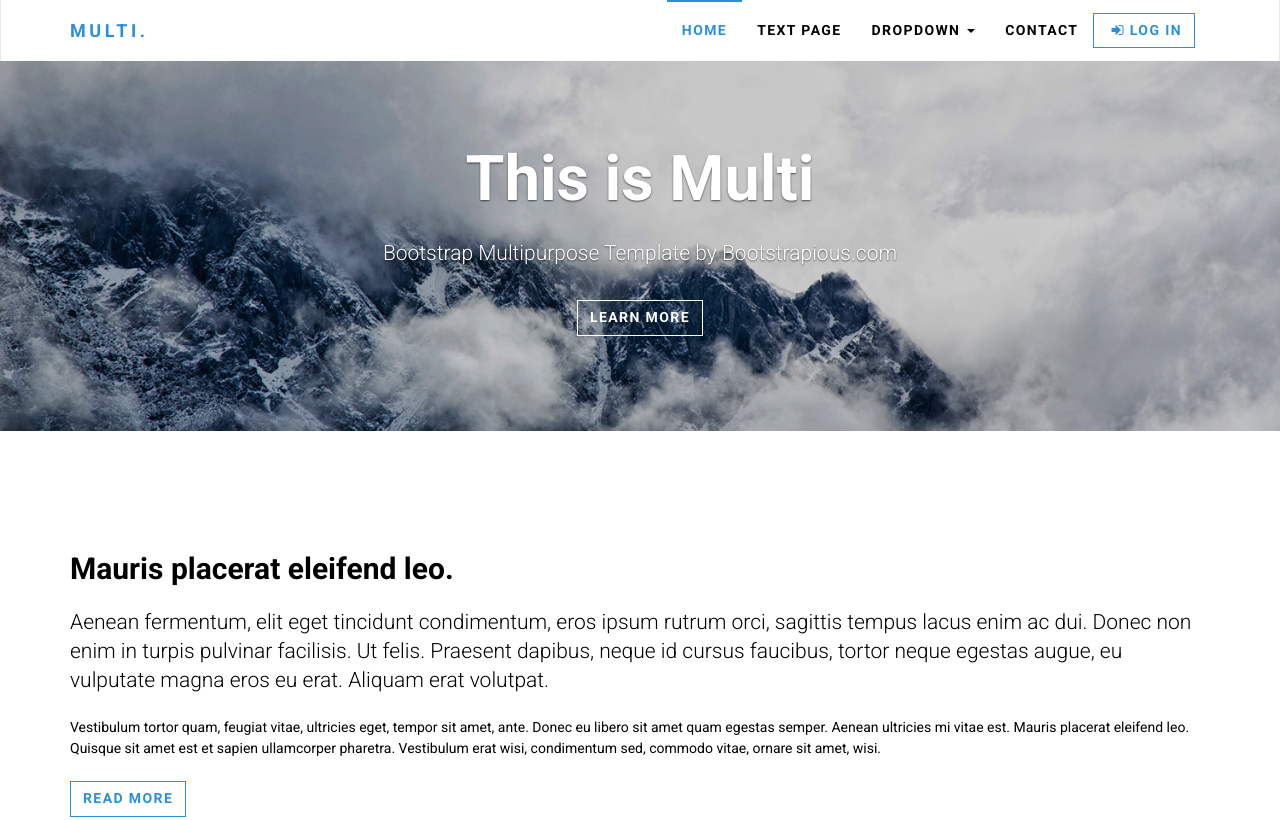
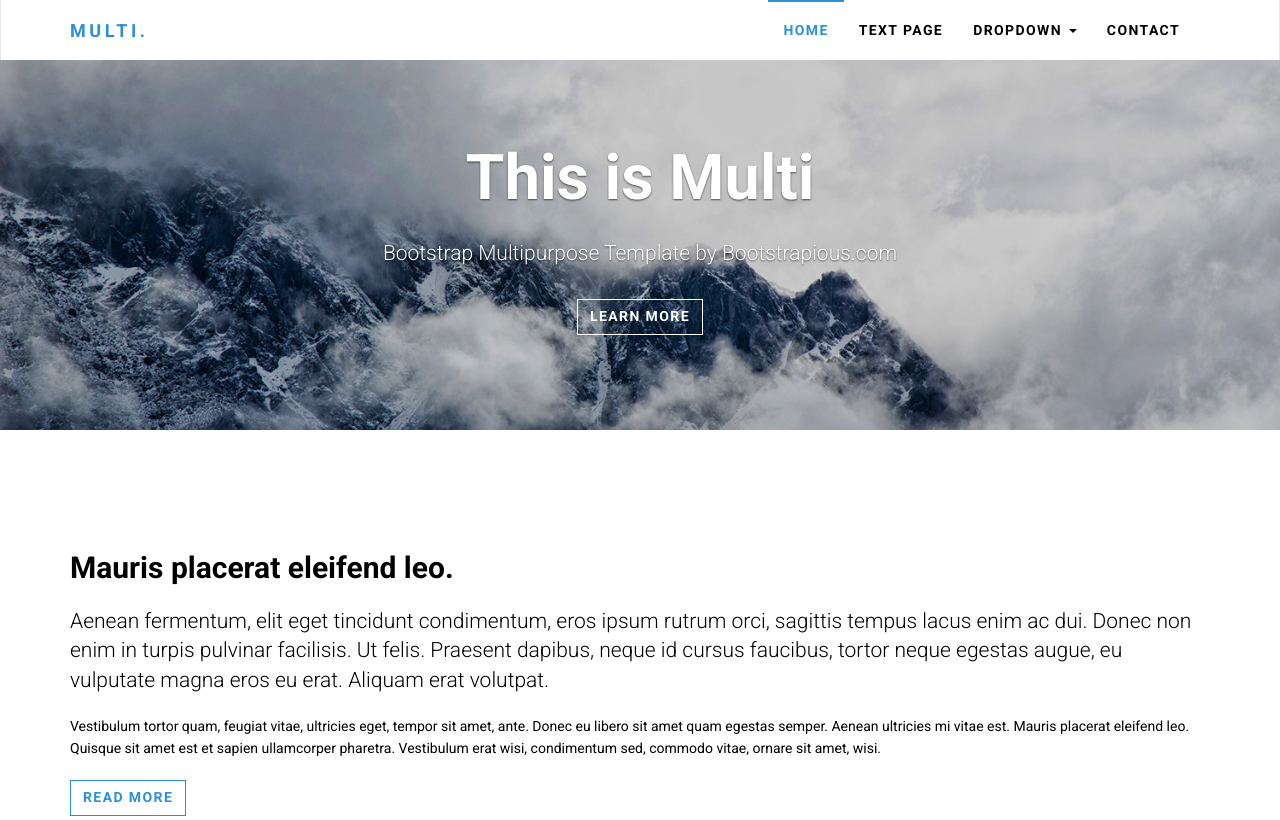
Before and after one commit to delhauge/delhauge.github.io, a plain HTML site: page index.html in a window 1280 px wide. Shown: the top 820 px of the page. Drawn offline with nearby package versions, Linux system fonts and the light colour scheme.

Commit message:
Removed login from top navigation

```diff
--- a/index.html
+++ b/index.html
@@ -49,7 +49,7 @@
                 </ul>
               </li>
               <li><a href="contact.html">Contact</a></li>
-            </ul><a href="#" data-toggle="modal" data-target="#login-modal" class="btn navbar-btn btn-ghost"><i class="fa fa-sign-in"></i>Log in</a>
+            </ul>
           </div>
         </div>
       </div>
```
